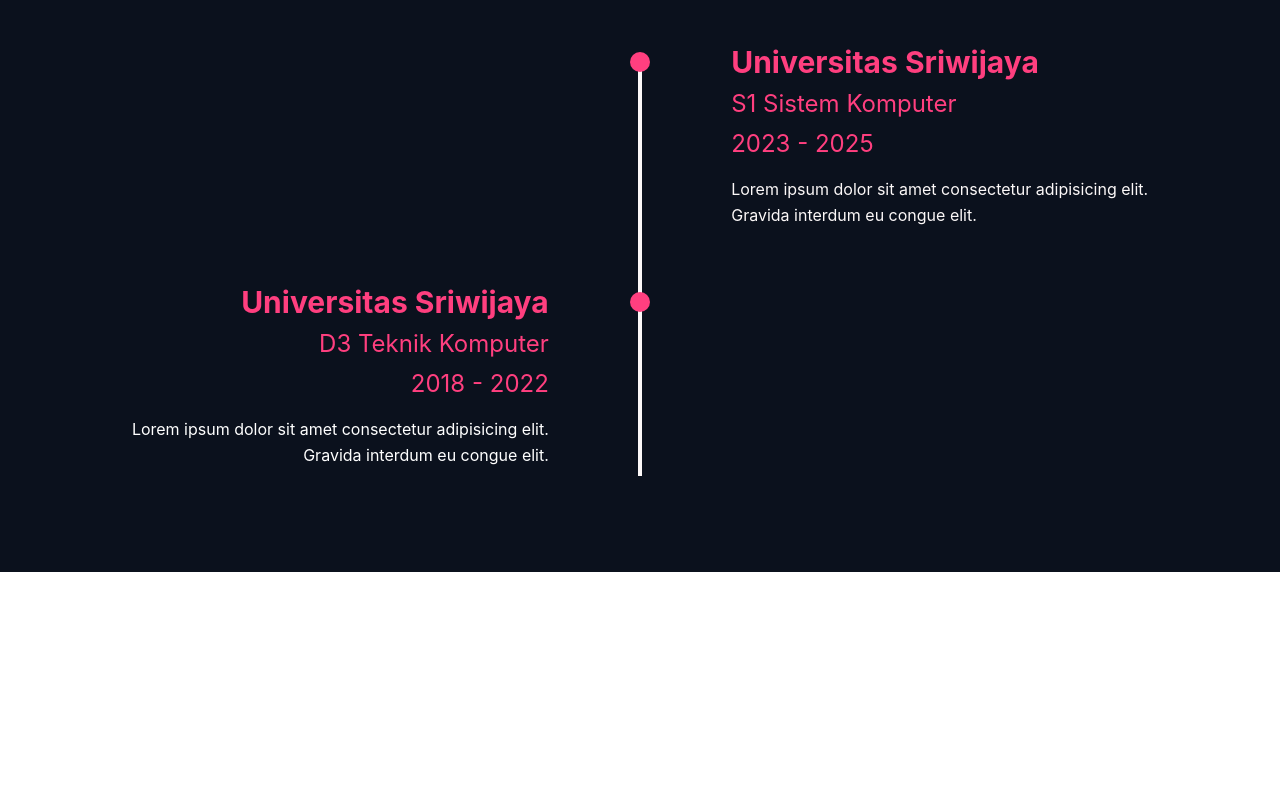
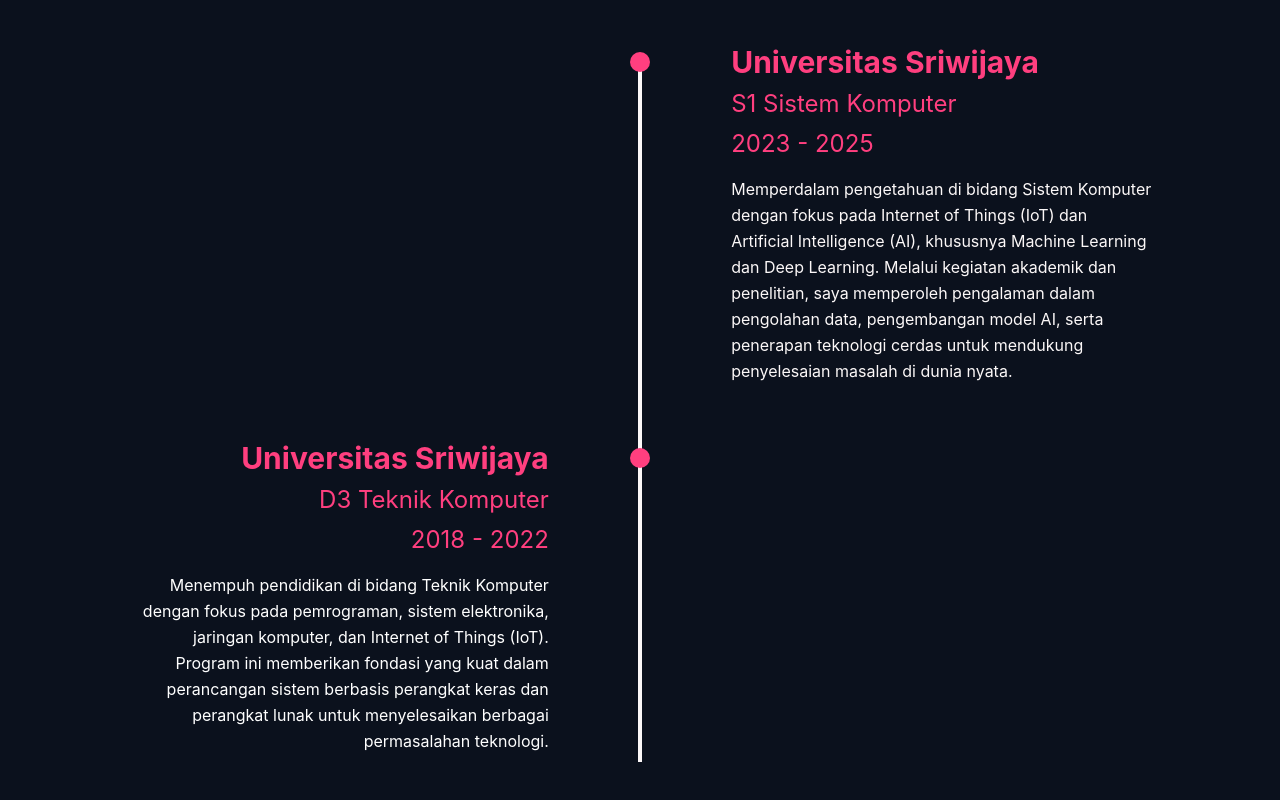
Before and after one commit to primatara42/portfolio-website, a Vue app: page / in a window 1280 px wide. Shown: the part 1411-2211 px from the top of the page. Before the commit the page ends 1983 px from the top, so only its background shows below. Built offline with nearby package versions, Linux system fonts and the light colour scheme.

Commit message:
feat: replace template education content with personalized descriptions

```diff
--- a/src/sections/Education.vue
+++ b/src/sections/Education.vue
@@ -35,8 +35,12 @@
           <h3 class="text-2xl text-primary mt-2">2023 - 2025</h3>
 
           <p class="text-text text-base leading-relaxed mt-4">
-            Lorem ipsum dolor sit amet consectetur adipisicing elit. Gravida
-            interdum eu congue elit.
+            Memperdalam pengetahuan di bidang Sistem Komputer dengan fokus pada
+            Internet of Things (IoT) dan Artificial Intelligence (AI), khususnya
+            Machine Learning dan Deep Learning. Melalui kegiatan akademik dan
+            penelitian, saya memperoleh pengalaman dalam pengolahan data,
+            pengembangan model AI, serta penerapan teknologi cerdas untuk
+            mendukung penyelesaian masalah di dunia nyata.
           </p>
         </div>
       </div>
@@ -59,8 +63,11 @@
           <h3 class="text-2xl text-primary mt-2">2018 - 2022</h3>
 
           <p class="text-white text-base leading-relaxed mt-4">
-            Lorem ipsum dolor sit amet consectetur adipisicing elit. Gravida
-            interdum eu congue elit.
+            Menempuh pendidikan di bidang Teknik Komputer dengan fokus pada
+            pemrograman, sistem elektronika, jaringan komputer, dan Internet of
+            Things (IoT). Program ini memberikan fondasi yang kuat dalam
+            perancangan sistem berbasis perangkat keras dan perangkat lunak
+            untuk menyelesaikan berbagai permasalahan teknologi.
           </p>
         </div>
       </div>
```
